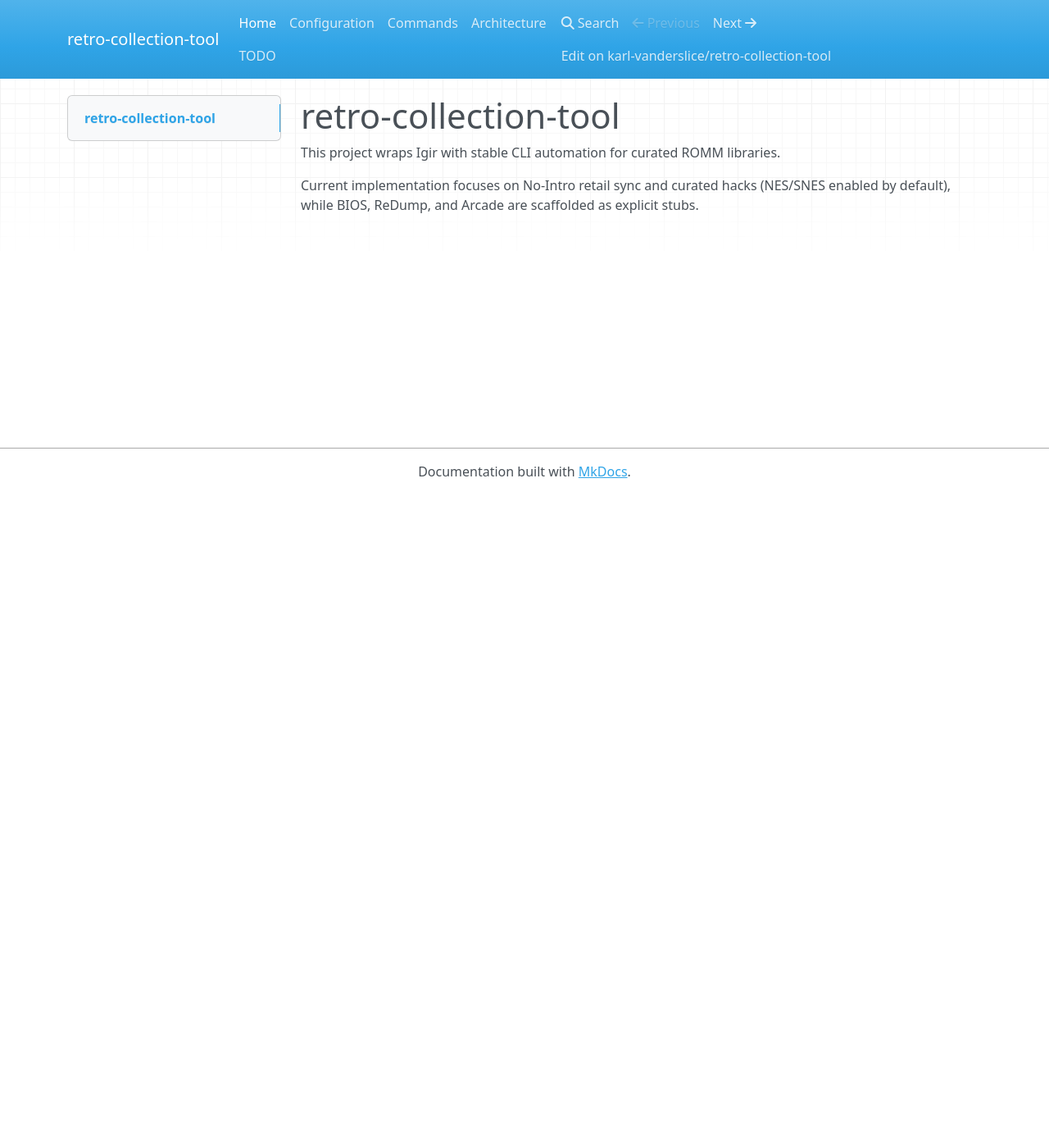
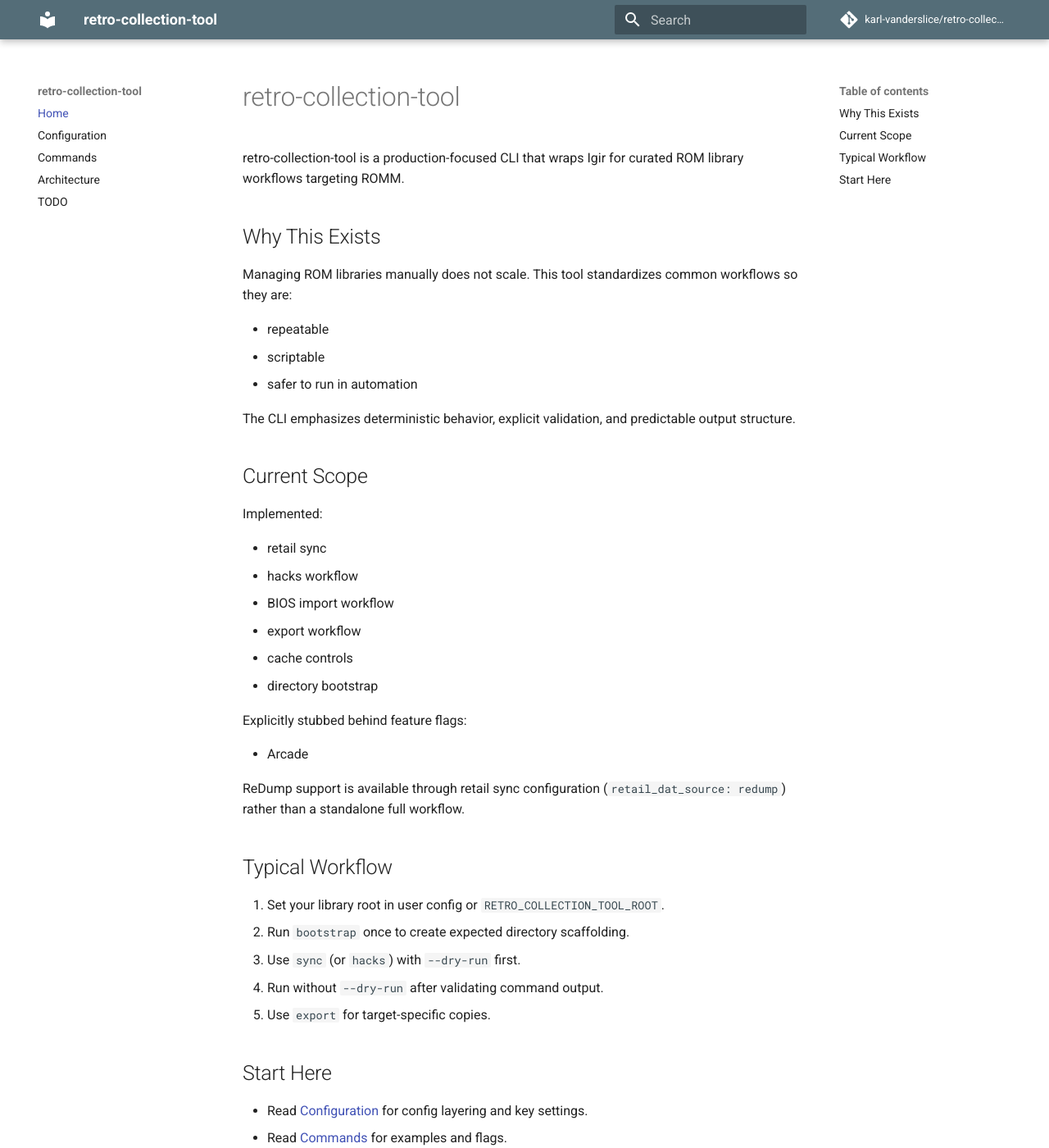
Before and after one commit to karl-vanderslice/retro-collection-tool, an MkDocs documentation site: the page built from docs/index.md, in a window 1280 px wide and 1400 px high. Shown: the whole window at 82% size. Built offline with MkDocs 1.6.1 and Material for MkDocs 9.7.7, drawn with Linux system fonts in a browser that asks for light colours; nearby versions of some CDN libraries; comment, search, counter and statistics services are not loaded; some of the changed text lies outside the part shown.

```diff
--- a/docs/index.md
+++ b/docs/index.md
@@ -1,5 +1,44 @@
 # retro-collection-tool
 
-This project wraps Igir with stable CLI automation for curated ROMM libraries.
+retro-collection-tool is a production-focused CLI that wraps Igir for curated ROM library workflows targeting ROMM.
 
-Current implementation focuses on No-Intro retail sync and curated hacks (NES/SNES enabled by default), while BIOS, ReDump, and Arcade are scaffolded as explicit stubs.
+## Why This Exists
+
+Managing ROM libraries manually does not scale. This tool standardizes common workflows so they are:
+
+- repeatable
+- scriptable
+- safer to run in automation
+
+The CLI emphasizes deterministic behavior, explicit validation, and predictable output structure.
+
+## Current Scope
+
+Implemented:
+
+- retail sync
+- hacks workflow
+- BIOS import workflow
+- export workflow
+- cache controls
+- directory bootstrap
+
+Explicitly stubbed behind feature flags:
+
+- Arcade
+
+ReDump support is available through retail sync configuration (`retail_dat_source: redump`) rather than a standalone full workflow.
+
+## Typical Workflow
+
+1. Set your library root in user config or `RETRO_COLLECTION_TOOL_ROOT`.
+2. Run `bootstrap` once to create expected directory scaffolding.
+3. Use `sync` (or `hacks`) with `--dry-run` first.
+4. Run without `--dry-run` after validating command output.
+5. Use `export` for target-specific copies.
+
+## Start Here
+
+- Read [Configuration](configuration.md) for config layering and key settings.
+- Read [Commands](commands.md) for examples and flags.
+- Read [Architecture](architecture.md) if you plan to contribute.
--- a/mkdocs.yml
+++ b/mkdocs.yml
@@ -3,9 +3,38 @@ site_description: Igir wrapper for curated ROMM libraries
 site_url: https://karl-vanderslice.github.io/retro-collection-tool/
 repo_name: karl-vanderslice/retro-collection-tool
 repo_url: https://github.com/karl-vanderslice/retro-collection-tool
+edit_uri: edit/master/docs/
 
 theme:
-  name: mkdocs
+  name: material
+  language: en
+  features:
+    - navigation.instant
+    - navigation.sections
+    - navigation.top
+    - content.code.copy
+    - search.suggest
+    - search.highlight
+  palette:
+    - scheme: default
+      primary: blue grey
+      accent: light blue
+
+plugins:
+  - search
+
+markdown_extensions:
+  - admonition
+  - attr_list
+  - toc:
+      permalink: true
+  - pymdownx.superfences
+  - pymdownx.highlight:
+      anchor_linenums: true
+  - pymdownx.inlinehilite
+  - pymdownx.snippets
+  - pymdownx.tabbed:
+      alternate_style: true
 
 nav:
   - Home: index.md
```
Also changed, not shown: README.md (+58 -65 lines), docs/architecture.md (+23 -1 lines), docs/commands.md (+29 -8 lines), docs/configuration.md (+17 -4 lines), 1 other file.
